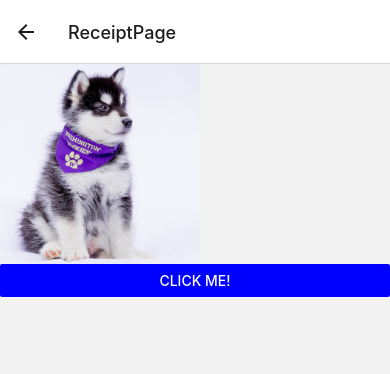
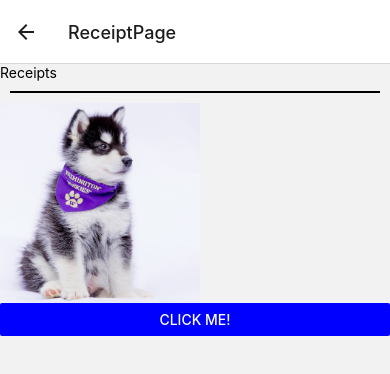
Before and after one commit to stevenwbt/CookBooked, a React Native app in the folder client/: screen /ReceiptPage in a window 390 px wide. Shown: the top 374 px of the page. Built offline with nearby package versions, Linux system fonts and the light colour scheme.

Commit message:
Restructured foldering.

```diff
--- a/client/App.js
+++ b/client/App.js
@@ -3,9 +3,9 @@ import { StyleSheet, View } from 'react-native';
 import { NavigationContainer } from '@react-navigation/native';
 import { createNativeStackNavigator } from '@react-navigation/native-stack';
 import SomeComponent from './src/SomeComponent';
-import HomePage from './src/HomePage';
-import ReceiptPage from './src/ReceiptPage';
-import VirtualPage from './src/VirtualPantry';
+import HomePage from './src/HomePage/HomePage';
+import ReceiptPage from './src/ReceiptPage/ReceiptPage';
+import VirtualPage from './src/VirtualPantry/VirtualPantry';
 
 const Stack = createNativeStackNavigator();
 
--- a/client/src/ReceiptPage.js
+++ b/client/src/ReceiptPage/ReceiptPage.js
@@ -11,8 +11,19 @@ const ReceiptPage = ({ navigation }) => {
 
     return (
         <View>
+          <View>
+            <Text>Receipts</Text>
+          </View>
+          <View
+            style={{
+              borderBottomColor: 'black',
+              borderBottomWidth: StyleSheet.hairlineWidth,
+              borderWidth: 1,
+              margin: 10
+            }}
+          />
           <Image
-            source={require('../assets/Dubs_Story_Image.jpg')}
+            source={require('../../assets/Dubs_Story_Image.jpg')}
             style={styles.image}
           />
           <Button onPress={handleButtonClick} title="Click me!" color="blue" />
--- a/client/src/VirtualPantry.js
+++ b/client/src/VirtualPantry/VirtualPantry.js
@@ -6,7 +6,7 @@ const VirtualPantry = ({ navigation }) => {
     return (
     <View>
         <Text style={styles.text}>
-        VirtualPantry.
+          VirtualPantry.
         </Text>
     </View>
     )
```
Also changed, not shown: client/package.json (+4 -4 lines), client/src/Home.js (deleted, +0 -20 lines), client/src/HomePage/HomePage.js (renamed from client/src/HomePage.js), 1 other file (tests, documents, lock files or other folders).
